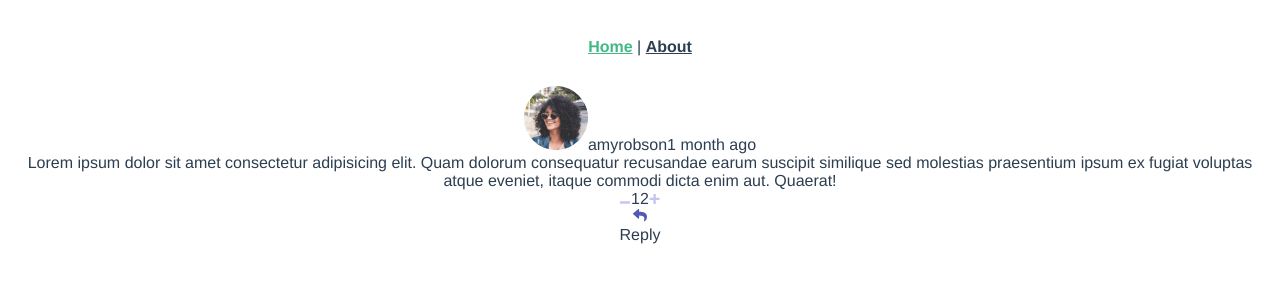
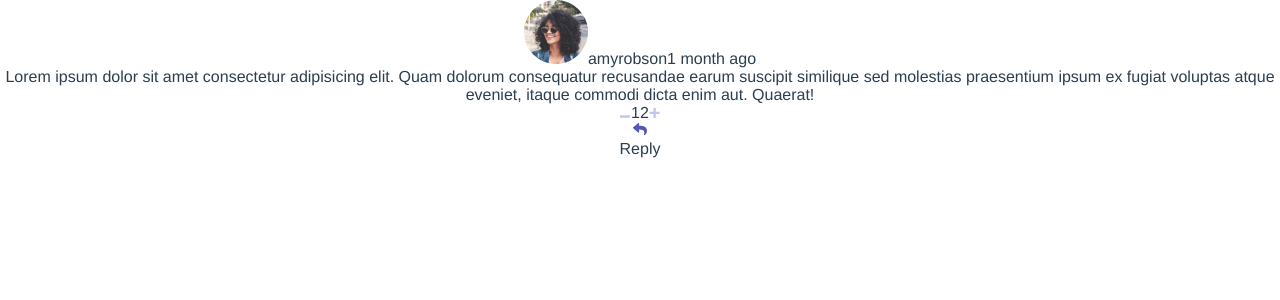
Before and after one commit to yannaufray/interactive-comments-section, a Vue app: page / in a window 1280 px wide. Shown: the top 300 px of the page. Built offline with nearby package versions, Linux system fonts and the light colour scheme; data requests are answered from the project's data file.

Commit message:
Comment component

```diff
--- a/src/App.vue
+++ b/src/App.vue
@@ -1,9 +1,5 @@
 <template>
-  <div id="nav">
-    <router-link to="/">Home</router-link> |
-    <router-link to="/about">About</router-link>
-  </div>
-  <router-view/>
+  <router-view />
 </template>
 
 <style>
@@ -14,17 +10,4 @@
   text-align: center;
   color: #2c3e50;
 }
-
-#nav {
-  padding: 30px;
-}
-
-#nav a {
-  font-weight: bold;
-  color: #2c3e50;
-}
-
-#nav a.router-link-exact-active {
-  color: #42b983;
-}
 </style>
--- /dev/null
+++ b/src/components/Comment.vue
@@ -0,0 +1,36 @@
+<template>
+  <div class="comment">
+    <div class="infos">
+      <img
+        src="../assets/images/avatars/image-amyrobson.png"
+        alt=""
+        class="pic"
+      />
+      <span class="pseudo">amyrobson</span>
+      <span class="date">1 month ago</span>
+    </div>
+    <div class="text">
+      Lorem ipsum dolor sit amet consectetur adipisicing elit. Quam dolorum
+      consequatur recusandae earum suscipit similique sed molestias praesentium
+      ipsum ex fugiat voluptas atque eveniet, itaque commodi dicta enim aut.
+      Quaerat!
+    </div>
+    <div class="interact">
+      <div class="likes">
+        <img src="../assets/images/icon-minus.svg" alt="" />
+        <span>12</span>
+        <img src="../assets/images/icon-plus.svg" alt="" />
+      </div>
+      <div class="reply">
+        <img src="../assets/images/icon-reply.svg" alt="" />
+      </div>
+      <span>Reply</span>
+    </div>
+  </div>
+</template>
+
+<script>
+export default {};
+</script>
+
+<style></style>
--- a/src/router/index.js
+++ b/src/router/index.js
@@ -1,25 +1,17 @@
-import { createRouter, createWebHistory } from 'vue-router'
-import Home from '../views/Home.vue'
+import { createRouter, createWebHistory } from "vue-router";
+import Home from "../views/Home.vue";
 
 const routes = [
   {
-    path: '/',
-    name: 'Home',
-    component: Home
+    path: "/",
+    name: "Home",
+    component: Home,
   },
-  {
-    path: '/about',
-    name: 'About',
-    // route level code-splitting
-    // this generates a separate chunk (about.[hash].js) for this route
-    // which is lazy-loaded when the route is visited.
-    component: () => import(/* webpackChunkName: "about" */ '../views/About.vue')
-  }
-]
+];
 
 const router = createRouter({
   history: createWebHistory(process.env.BASE_URL),
-  routes
-})
+  routes,
+});
 
-export default router
+export default router;
--- a/src/views/Home.vue
+++ b/src/views/Home.vue
@@ -1,38 +1,13 @@
 <template>
-  <div class="comment">
-    <div class="infos">
-      <img
-        src="../assets/images/avatars/image-amyrobson.png"
-        alt=""
-        class="pic"
-      />
-      <span class="pseudo">amyrobson</span>
-      <span class="date">1 month ago</span>
-    </div>
-    <div class="text">
-      Lorem ipsum dolor sit amet consectetur adipisicing elit. Quam dolorum
-      consequatur recusandae earum suscipit similique sed molestias praesentium
-      ipsum ex fugiat voluptas atque eveniet, itaque commodi dicta enim aut.
-      Quaerat!
-    </div>
-    <div class="interact">
-      <div class="likes">
-        <img src="../assets/images/icon-minus.svg" alt="" />
-        <span>12</span>
-        <img src="../assets/images/icon-plus.svg" alt="" />
-      </div>
-      <div class="reply">
-        <img src="../assets/images/icon-reply.svg" alt="" />
-      </div>
-      <span>Reply</span>
-    </div>
-  </div>
+  <Comment />
 </template>
 
 <script>
+import Comment from "../components/Comment.vue";
+
 export default {
   name: "Home",
-  components: {},
+  components: { Comment },
   setup() {
     const comments = fetch("http://localhost:5000/comments").then((res) => {
       if (res.status === 200) {
@@ -42,3 +17,11 @@ export default {
   },
 };
 </script>
+
+<style>
+* {
+  box-sizing: border-box;
+  margin: 0;
+  padding: 0;
+}
+</style>
```
